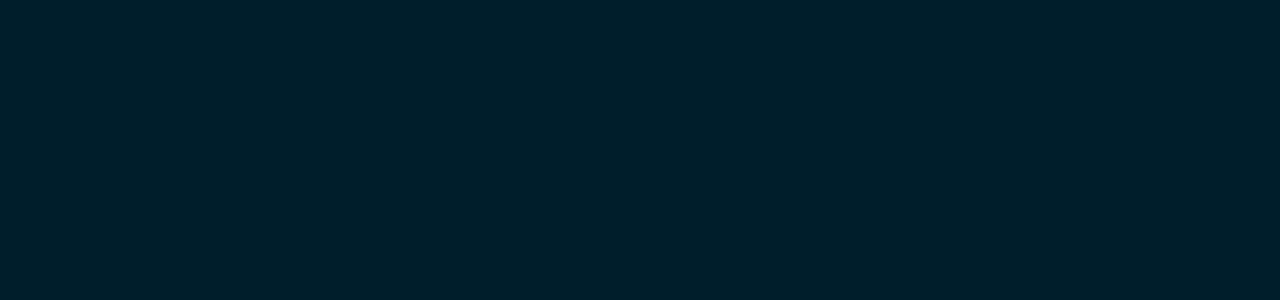
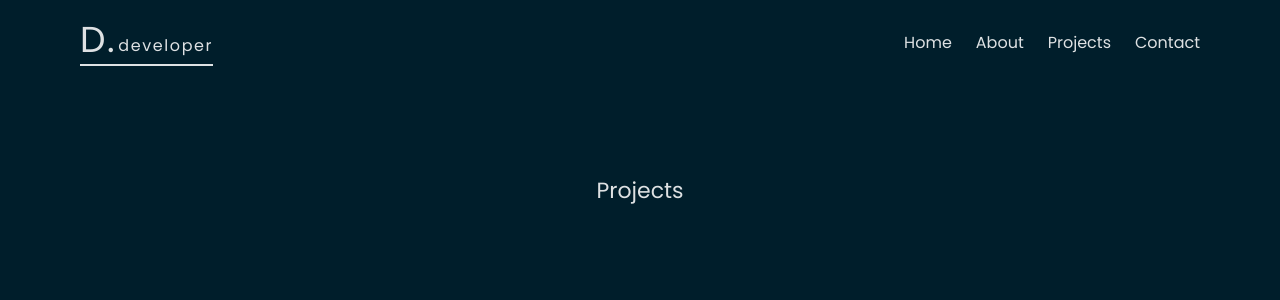
Before and after one commit to devdixit-dev/Portfolio, a React (Vite) app: page /projects in a window 1280 px wide. Before the commit this address had no page. Shown: the top 300 px of the page. Built offline with nearby package versions, Linux system fonts and the light colour scheme.

Commit message:
projects page initiated

```diff
--- a/index.html
+++ b/index.html
@@ -2,7 +2,7 @@
 <html lang="en">
   <head>
     <meta charset="UTF-8" />
-    <link rel="icon" type="image/svg+xml" href="/vite.svg" />
+    <link rel="icon" type="image/svg+xml" href="/mascot.png" />
     <meta name="viewport" content="width=device-width, initial-scale=1.0" />
     <title>Dev - Portfolio</title>
   </head>
--- a/src/App.jsx
+++ b/src/App.jsx
@@ -1,12 +1,14 @@
 import { Routes, Route } from "react-router-dom";
 import Home from "./pages/Home";
 import About from "./pages/About";
+import Project from "./pages/Project";
 
 const App = () => {
   return (
     <Routes>
       <Route path="/" element={<Home />} />
       <Route path="/about" element={<About />} />
+      <Route path="/projects" element={<Project />} />
     </Routes>
   )
 }
--- a/src/components/AboutMe.jsx
+++ b/src/components/AboutMe.jsx
@@ -4,7 +4,7 @@
       <div className="flex justify-center px-20 py-10 mt-4">
         <div className="flex flex-col p-8">
           <div>
-            <p className="text-[22px] mb-4 text-center">About Me</p>
+            <p className="text-[22px] mb-6 text-center">About Me</p>
             <div>
               <p className="text-[17px] max-w-[900px] mb-6">
                 I’m a passionate and detail-oriented backend developer specializing in building scalable and efficient server-side applications using Node.js. As a fresher, I bring strong foundational knowledge and a fast-learner capability to grow in real-world development environments.
--- /dev/null
+++ b/src/components/ProjectCard.jsx
@@ -0,0 +1,11 @@
+import React from 'react'
+
+const ProjectCard = () => {
+  return (
+    <div>
+
+    </div>
+  )
+}
+
+export default ProjectCard
--- a/src/components/TechStack.jsx
+++ b/src/components/TechStack.jsx
@@ -13,7 +13,7 @@
     <div>
       <div className="flex bg-[#001E2B] justify-center px-20 py-5 mt-8">
         <div className="flex flex-col p-8">
-          <p className="text-[22px] mb-4 text-center">Tech Stack</p>
+          <p className="text-[22px] mb-6 text-center">Tech Stack</p>
           <div className='flex gap-4'>
             <div className='flex gap-20 justify-center items-center'>
               <div>
--- /dev/null
+++ b/src/pages/Project.jsx
@@ -0,0 +1,17 @@
+import Navbar from '../components/Navbar'
+
+const Project = () => {
+  return (
+    <div>
+      <Navbar />
+      <div className='py-10 mt-4 flex justify-center items-center'>
+        <p className="text-[22px] mt-8 mb-6 text-center">Projects</p>
+      </div>
+      <div>
+
+      </div>
+    </div>
+  )
+}
+
+export default Project
```
Also changed, not shown: public/mascot.png (renamed from src/assets/node-mascot.png).
